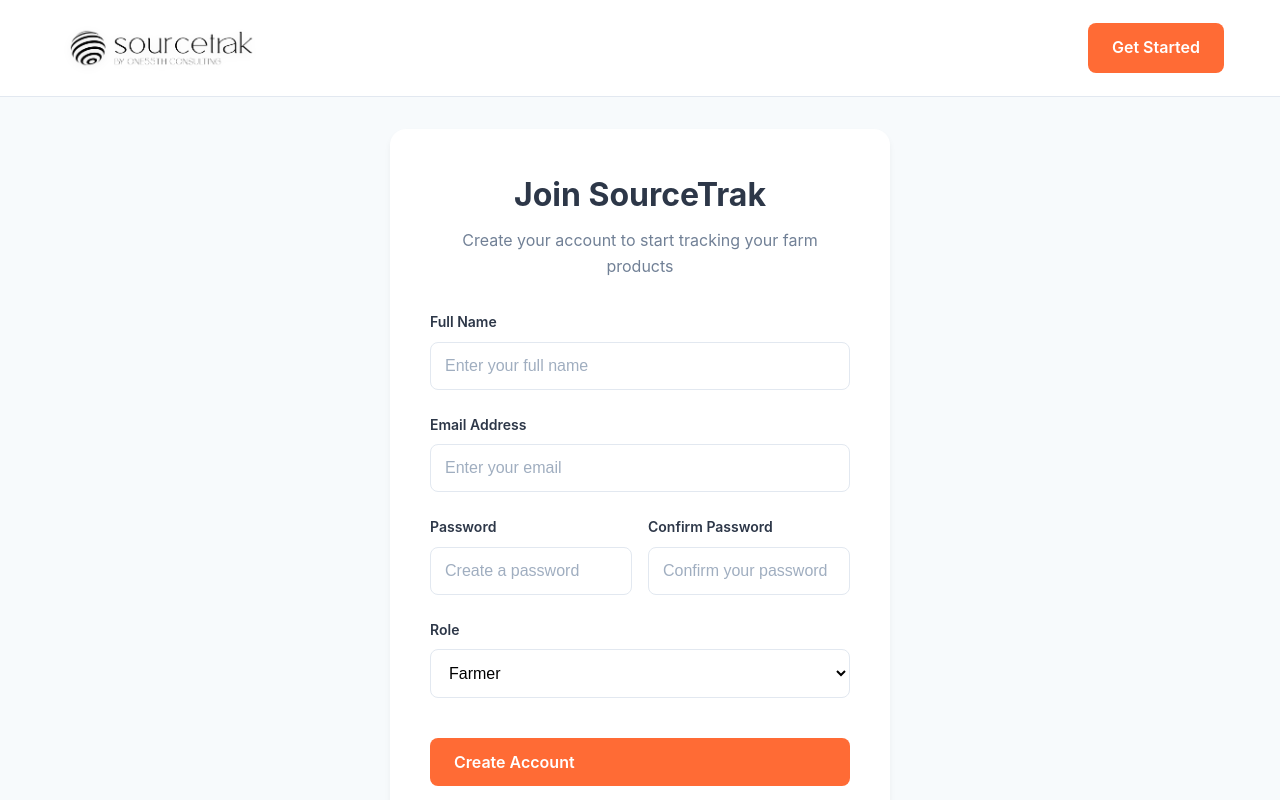
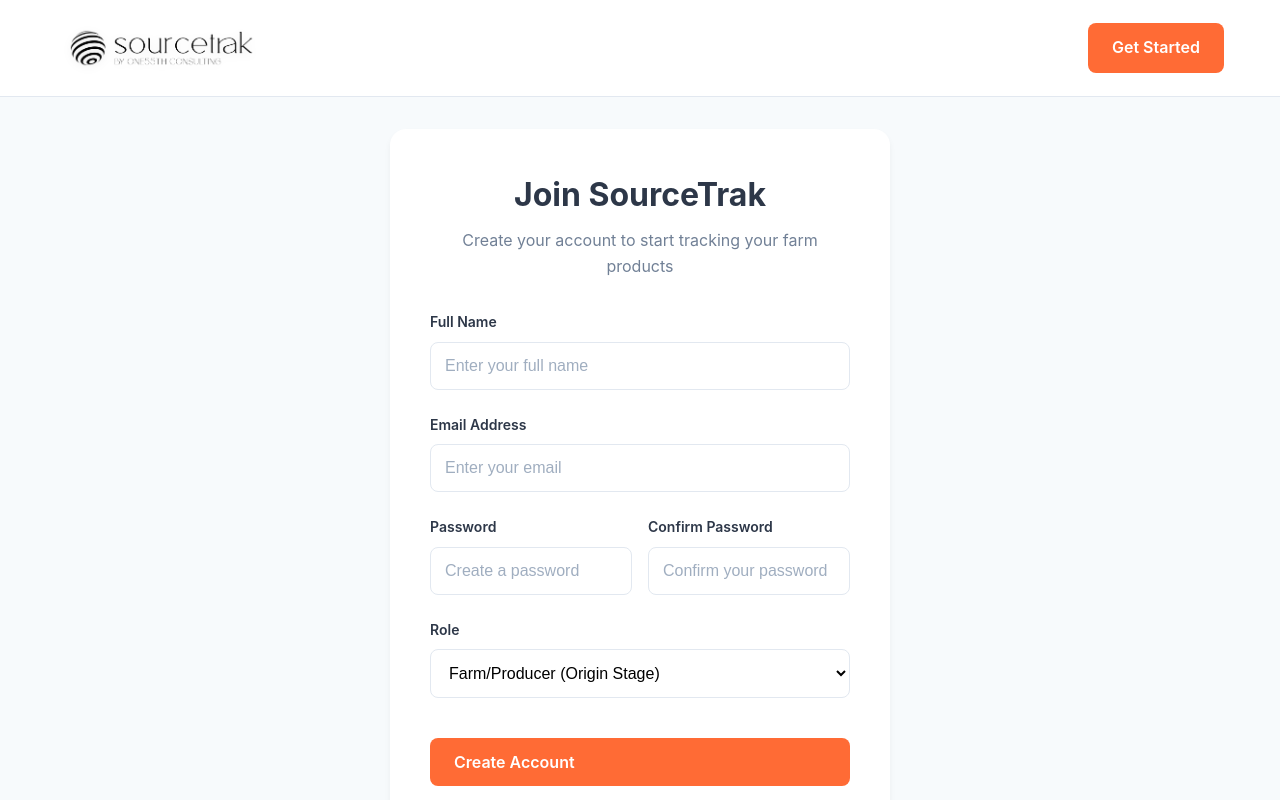
Before and after one commit to saadbutt/source-trak-frontend, a React (Create React App) app: page /signup in a window 1280 px wide. Shown: the top 800 px of the page. Built offline with nearby package versions, Linux system fonts and the light colour scheme; the HTML template or start-up script is replaced by a standard one.

Commit message:
"frontend roles updated"

```diff
--- a/src/components/DataDetailView.js
+++ b/src/components/DataDetailView.js
@@ -259,9 +259,9 @@
   };
 
   const canAddData = () => {
-    // Allow only non-farmer roles to add data to existing batches
-    // Farmers can only create new batches, not add to existing ones
-    if (!user || !user.role || !['Producer', 'Logistics', 'Retailer'].includes(user.role)) {
+    // Allow only non-farm/producer roles to add data to existing batches
+    // Farm/Producer can only create new batches, not add to existing ones
+    if (!user || !user.role || user.role === 'Farm/Producer') {
       return false;
     }
 
--- a/src/components/FarmEntryForm.js
+++ b/src/components/FarmEntryForm.js
@@ -153,14 +153,14 @@
         batchId = initialBatchId;
       } else {
         // Creating new entry (from Dashboard)
-        if (user && user.role === 'Farmer') {
-          // Farmers can create new batches
+        if (user && user.role === 'Farm/Producer') {
+          // Farm/Producer can create new batches
           const batchResponse = await apiService.createBatch(user.id);
           batchId = batchResponse.batch_id;
           setFormData(prev => ({ ...prev, batch_id: batchId }));
         } else {
-          // Non-farmers need to provide a batch ID for new entries
-          throw new Error('Batch ID is required for new entries. Please contact a farmer to create a batch first.');
+          // Non-farm/producer roles need to provide a batch ID for new entries
+          throw new Error('Batch ID is required for new entries. Please contact a Farm/Producer to create a batch first.');
         }
       }
 
@@ -439,13 +439,13 @@
 
         <div className="form-group">
           <label htmlFor="batch_id" className="form-label">
-            Batch ID {initialBatchId ? '(Adding to existing batch)' : (user?.role === 'Farmer' ? '(Will create new batch)' : '(Requires existing batch)')}
+            Batch ID {initialBatchId ? '(Adding to existing batch)' : (user?.role === 'Farm/Producer' ? '(Will create new batch)' : '(Requires existing batch)')}
           </label>
           <input
             type="text"
             id="batch_id"
             name="batch_id"
-            value={formData.batch_id || (initialBatchId ? initialBatchId : (user?.role === 'Farmer' ? 'Will be generated on submission' : 'Contact farmer to create batch first'))}
+            value={formData.batch_id || (initialBatchId ? initialBatchId : (user?.role === 'Farm/Producer' ? 'Will be generated on submission' : 'Contact Farm/Producer to create batch first'))}
             className="form-input"
             readOnly
             disabled
--- a/src/components/Signup.js
+++ b/src/components/Signup.js
@@ -11,7 +11,7 @@
     email: '',
     password: '',
     confirmPassword: '',
-    role: 'Farmer'
+    role: 'Farm/Producer'
   });
   const [isLoading, setIsLoading] = useState(false);
   const [error, setError] = useState('');
@@ -144,10 +144,13 @@
                   className="form-select"
                   required
                 >
-                  <option value="Farmer">Farmer</option>
-                  <option value="Producer">Producer</option>
-                  <option value="Logistics">Logistics</option>
-                  <option value="Retailer">Retailer</option>
+                  <option value="Farm/Producer">Farm/Producer (Origin Stage)</option>
+                  <option value="Processing/Packaging">Processing/Packaging</option>
+                  <option value="Logistics & Cold Chain Monitoring">Logistics & Cold Chain Monitoring</option>
+                  <option value="Distribution/Retail">Distribution/Retail</option>
+                  <option value="Consumer Interaction">Consumer Interaction</option>
+                  <option value="Compliance & Audit">Compliance & Audit</option>
+                  <option value="Analytics & Insights">Analytics & Insights</option>
                 </select>
               </div>
 
```
